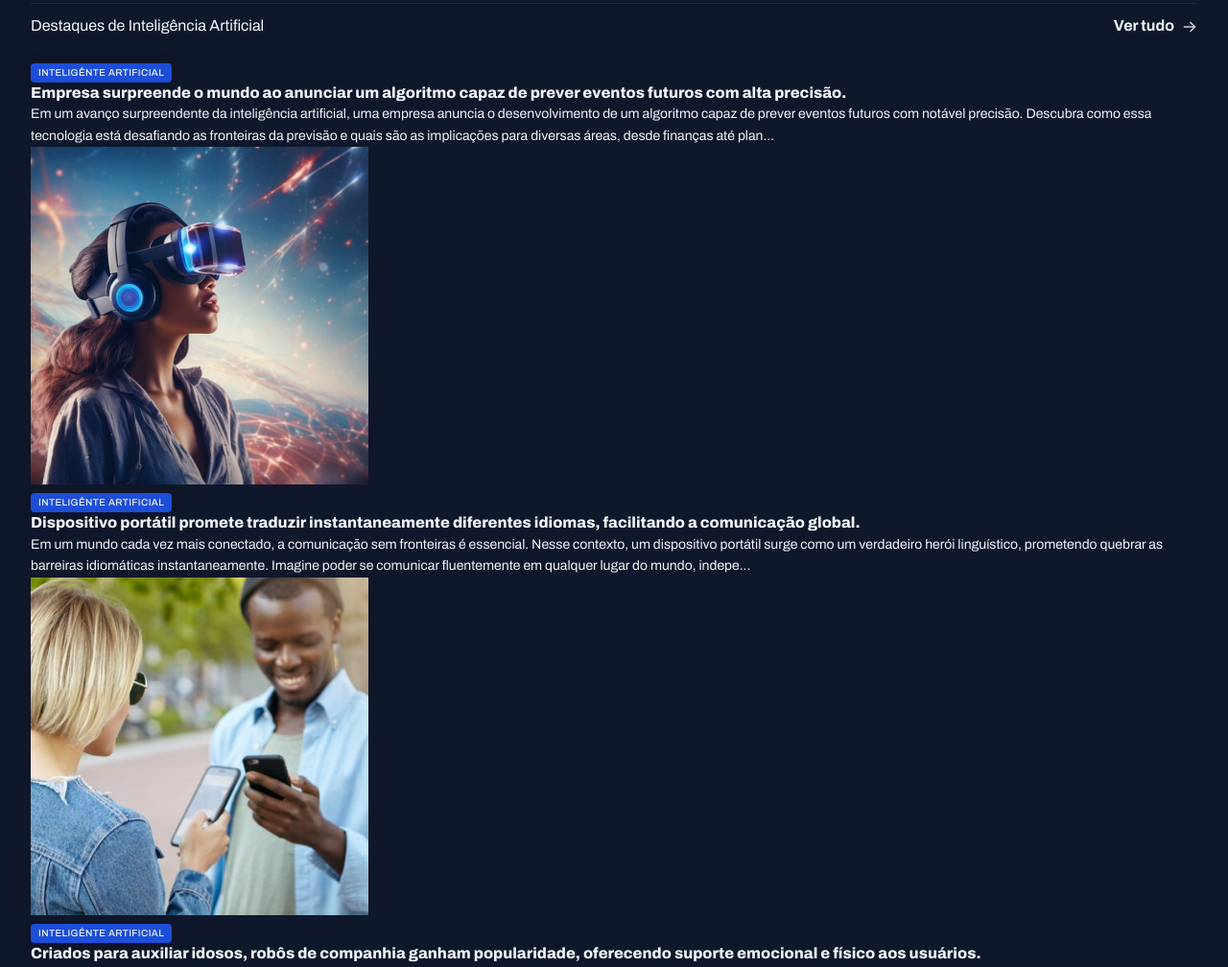
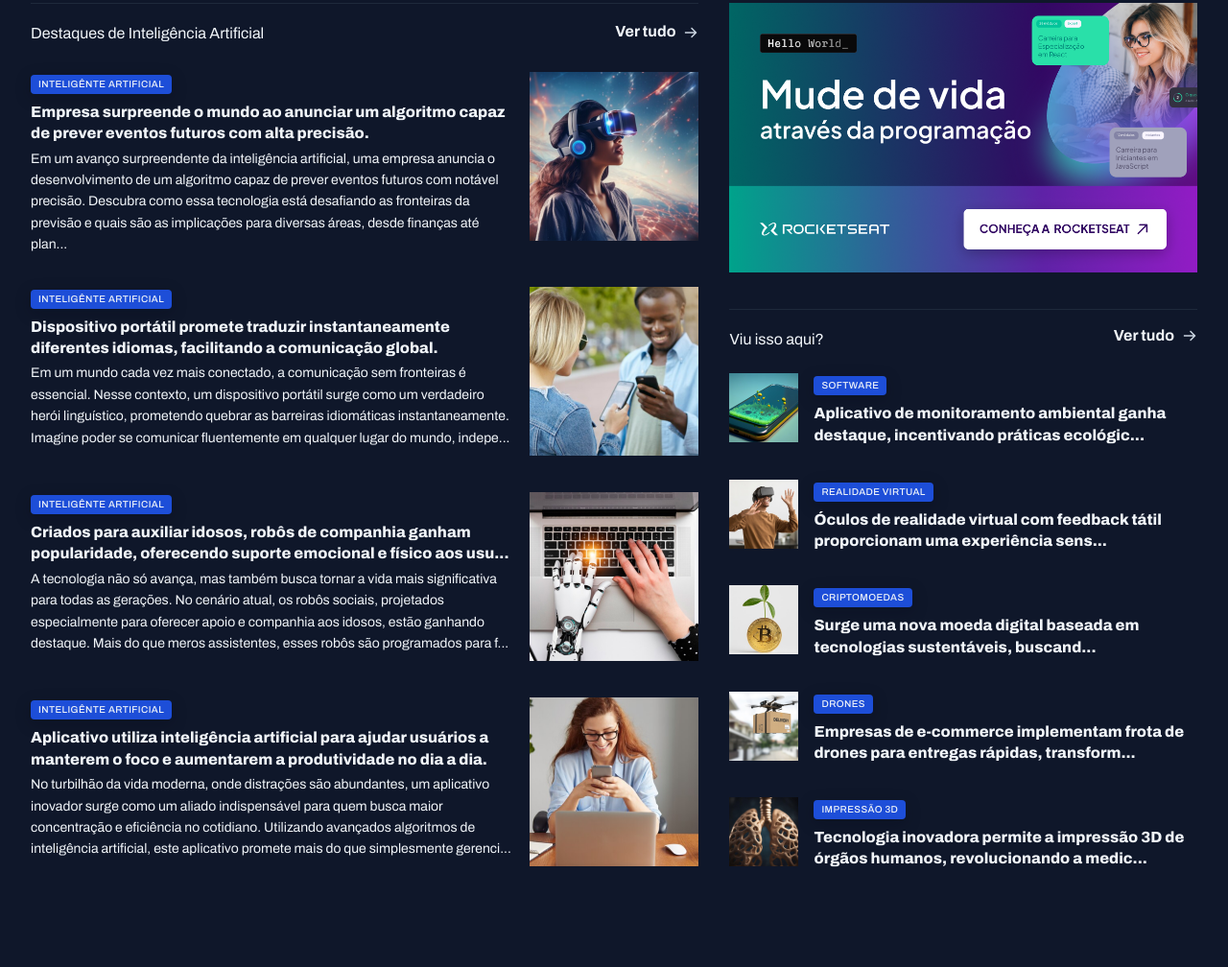
Before and after one commit to FeGonca/portaldenoticias, a plain HTML site: page index.html in a window 1280 px wide. Shown: the part 1062-2070 px from the top of the page at 96% size. After the commit the page ends 2012 px from the top, so only its background shows below. Drawn offline with Linux system fonts and the light colour scheme.

Commit message:
Estilizando os últimos cards

```diff
--- a/index.html
+++ b/index.html
@@ -126,8 +126,9 @@
                     <span></span>
                 </a>
             </header>
-            <div class="grip gap-32">
-                <article class="grip grid-flow-col gap-16">
+
+            <div class="grid gap-32">
+                <article class="grid grid-flow-col gap-16">
                     <div>
                         <span class="content-tag">inteligênte artificial</span>
                         <h3 class="text-xl">
@@ -142,7 +143,7 @@
                     </div>
                 </article>
 
-                <article class="grip grid-flow-col gap-16">
+                <article class="grid grid-flow-col gap-16">
                     <div>
                         <span class="content-tag">inteligênte artificial</span>
                         <h3 class="text-xl">
@@ -157,11 +158,11 @@
                     </div>
                 </article>
 
-                <article class="grip grid-flow-col gap-16">
+                <article class="grid grid-flow-col gap-16">
                     <div>
                         <span class="content-tag">inteligênte artificial</span>
                         <h3 class="text-xl">
-                            Criados para auxiliar idosos, robôs de companhia ganham popularidade, oferecendo suporte emocional e físico aos usuários.
+                            Criados para auxiliar idosos, robôs de companhia ganham popularidade, oferecendo suporte emocional e físico aos usu...
                         </h3>
                         <p class="text-sm">
                             A tecnologia não só avança, mas também busca tornar a vida mais significativa para todas as gerações. No cenário atual, os robôs sociais, projetados especialmente para oferecer apoio e companhia aos idosos, estão ganhando destaque. Mais do que meros assistentes, esses robôs são programados para f...
@@ -172,7 +173,7 @@
                     </div>
                 </article>
 
-                <article class="grip grid-flow-col gap-16">
+                <article class="grid grid-flow-col gap-16">
                     <div>
                         <span class="content-tag">inteligênte artificial</span>
                         <h3 class="text-xl">
@@ -189,7 +190,7 @@
             </div>
         </section>
 
-        <div>
+        <aside>
             <div id="ads">
                 <img src="assets/Ads.png" alt="">
             </div>
@@ -212,7 +213,7 @@
                         <div>
                             <span class="content-tag">software</span>
                             <h3 class="text-xl">
-                                Aplicativo de monitoramento ambiental ganha destaque, incentivando práticas ecológicas e pro...
+                                Aplicativo de monitoramento ambiental ganha destaque, incentivando práticas ecológic...
                             </h3>
                         </div>
                     </article>
@@ -225,7 +226,7 @@
                         <div>
                             <span class="content-tag">realidade virtual</span>
                             <h3 class="text-xl">
-                                Aplicativo de monitoramento ambiental ganha destaque, incentivando práticas ecológicas e pro...
+                                Óculos de realidade virtual com feedback tátil proporcionam uma experiência sens...
                             </h3>
                         </div>
                     </article>
@@ -236,9 +237,9 @@
                         </div>
 
                         <div>
-                            <span class="content-tag">Criptomoedas</span>
+                            <span class="content-tag">criptomoedas</span>
                             <h3 class="text-xl">
-                                Surge uma nova moeda digital baseada em tecnologias sustentáveis, buscando minimizar o i...
+                                Surge uma nova moeda digital baseada em tecnologias sustentáveis, buscand...
                             </h3>
                         </div>
                     </article>
@@ -251,7 +252,7 @@
                         <div>
                             <span class="content-tag">drones</span>
                             <h3 class="text-xl">
-                                Empresas de e-commerce implementam frota de drones para entregas rápidas, transformando o ce...
+                                Empresas de e-commerce implementam frota de drones para entregas rápidas, transform...
                             </h3>
                         </div>
                     </article>
@@ -264,13 +265,14 @@
                         <div>
                             <span class="content-tag">impressão 3D</span>
                             <h3 class="text-xl">
-                                Tecnologia inovadora permite a impressão 3D de órgãos humanos, revolucionando a medicina e a li...
+                                Tecnologia inovadora permite a impressão 3D de órgãos humanos, revolucionando a medic...
                             </h3>
                         </div>
+
                     </article>
                 </div>
             </section>
-        </div>
+        </aside>
     </main>
 </body>
 </html>
--- a/styles/global.css
+++ b/styles/global.css
@@ -51,8 +51,16 @@ img {
 }
 
 main {
-    margin-top: 40px;
-    gap: 80px;
+    margin-block: 40px;
+    row-gap: 80px;
+    column-gap: 32px;
+
+    grid-template-columns: 2fr 1.4fr;
+
+    grid-template-areas:
+    "featured featured"
+    "weekly weekly"
+    "ai aside";
 }
 
 .content-tag {
--- a/styles/index.css
+++ b/styles/index.css
@@ -1,4 +1,4 @@
 @import url(global.css);
-@import url(utilyts.css);
+@import url(utility.css);
 @import url(header.css);
 @import url(sections.css);
--- a/styles/sections.css
+++ b/styles/sections.css
@@ -20,6 +20,7 @@ section header {
 }
 
 #featured {
+    grid-area: featured;
     img {
         height: 100%;
         object-fit: cover;
@@ -55,6 +56,7 @@ section header {
 }
 
 #weekly {
+    grid-area: weekly;
     &>div {
         grid-template-columns: repeat(4, 292px);
     }
@@ -79,3 +81,34 @@ section header {
         }
     }
 }
+
+#ai {
+    grid-area: ai;
+    img {
+        height: 176px;
+        aspect-ratio: 1/1;
+        object-fit: cover;
+    }
+
+    h3 {
+        margin-block: 8px 4px;
+    }
+}
+
+aside {
+    grid-area: aside;
+}
+
+#more {
+    margin-top: 32px;
+
+    h3 {
+        margin-top: 8px;
+    }
+
+    img {
+        width: 72px;
+        aspect-ratio: 1/1;
+        object-fit: cover;
+    }
+}
```
Also changed, not shown: styles/utility.css (renamed from styles/utilyts.css).
